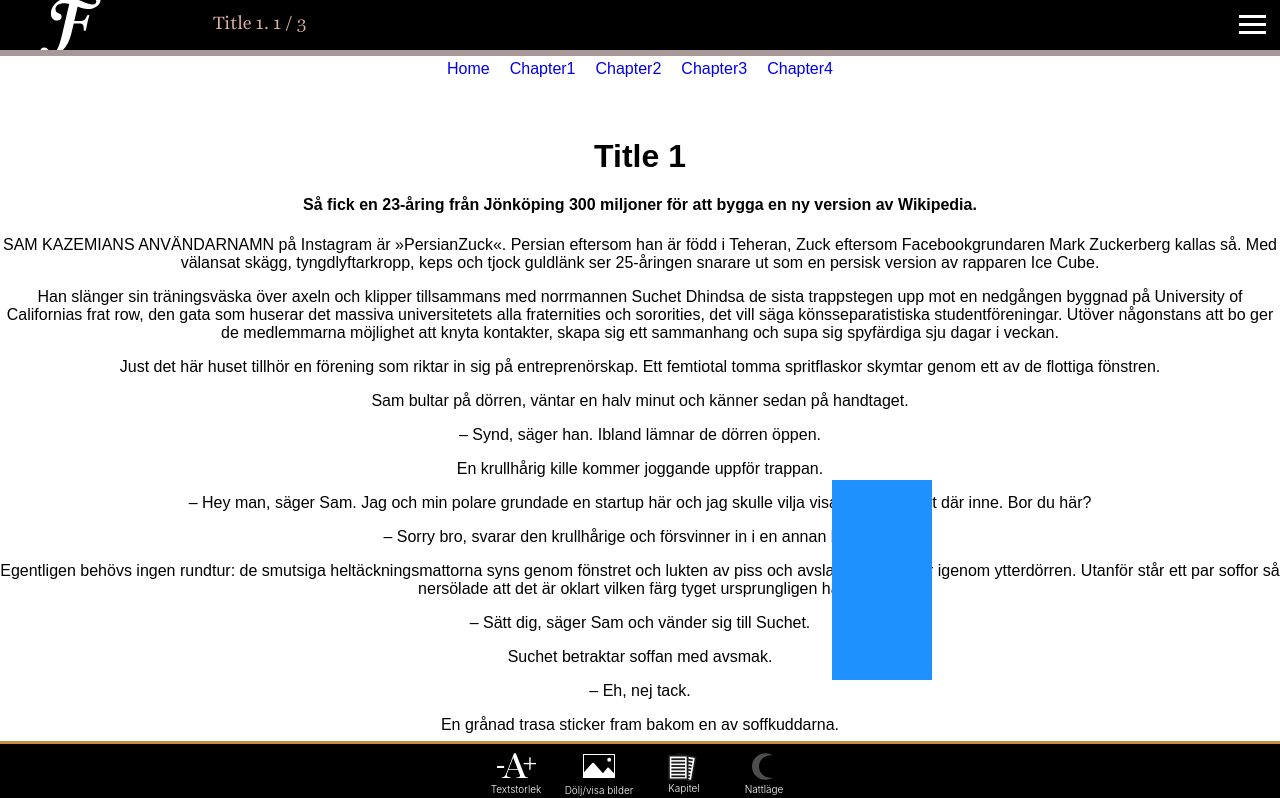
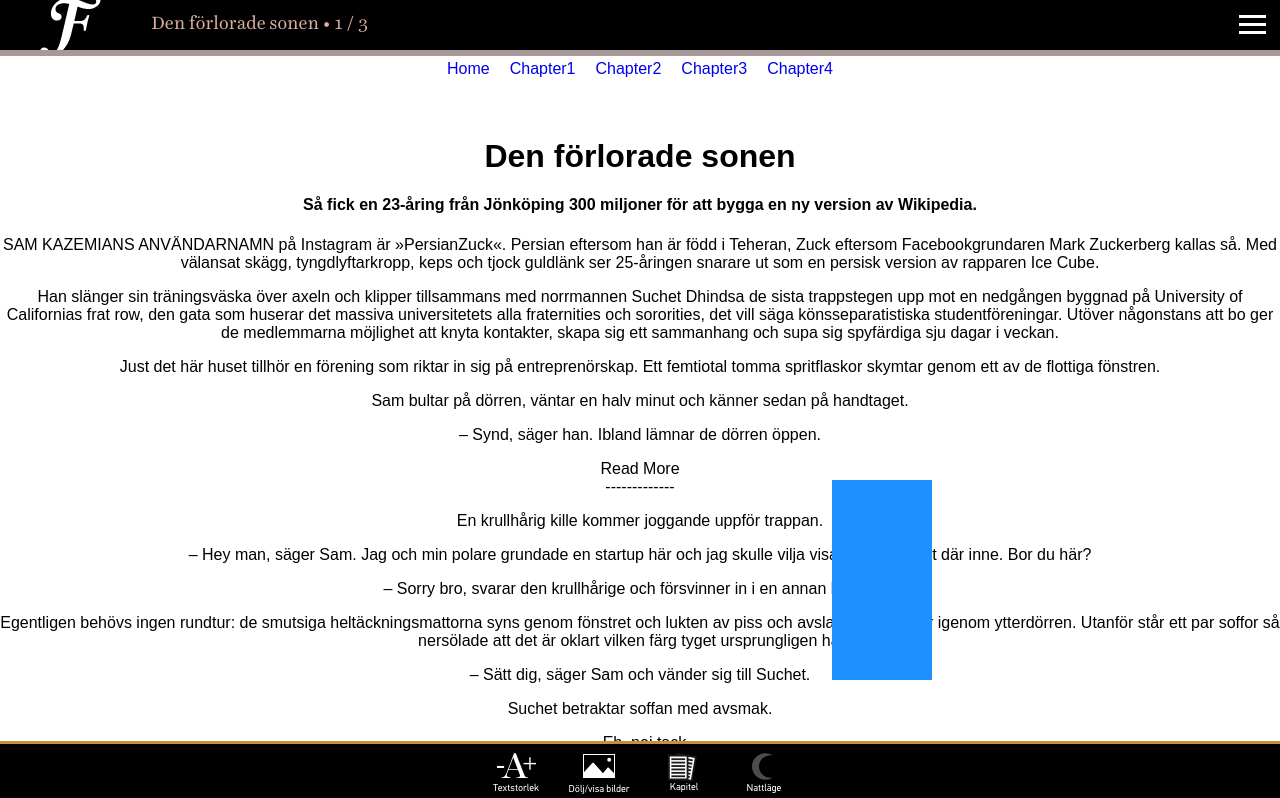
Before and after one commit to HenrikBielsten/filter, a React (Create React App) app in the folder filter/: page /chapter1 in a window 1280 px wide. Shown: the top 798 px of the page. Built offline with nearby package versions, Linux system fonts and the light colour scheme.

Commit message:
started working on the readmore function

```diff
--- a/filter/src/App.css
+++ b/filter/src/App.css
@@ -18,39 +18,8 @@
   font-family: 'pf-din-text-pro';
   src: url('/Font/pf-din-text-pro.otf');
 }
-
-
 .App {
   text-align: center;
   margin-top: 60px;
   margin-bottom: 60px;
 }
-
-.App-logo {
-  animation: App-logo-spin infinite 20s linear;
-  height: 80px;
-}
-
-.App-header {
-  background-color: #222;
-  height: 150px;
-  padding: 20px;
-  color: white;
-}
-
-.App-title {
-  font-size: 1.5em;
-}
-
-.App-intro {
-  font-size: large;
-}
-
-@keyframes App-logo-spin {
-  from { transform: rotate(0deg); }
-  to { transform: rotate(360deg); }
-}
-.progress-bar {
-  position: fixed;
-  top: 0;
-}
--- a/filter/src/components/Chapter1/Chapter1.js
+++ b/filter/src/components/Chapter1/Chapter1.js
@@ -1,5 +1,4 @@
 import React, { Component } from 'react';
-// import { NavLink } from 'react-router-dom';
 import JoystickNew from '../Joystick/JoystickNew.js';
 import Header from '../Header/Header.js';
 import ProgressBar from '../ProgressBar/ProgressBar.js';
@@ -10,9 +9,9 @@ import Text from '../Text/Text';
 import Image from '../Image/Image';
 import BigText from '../BigText/BigText';
 import articles from '../Database/articles.js';
+import ReadMore from '../ReadMore/ReadMore.js';
+import "./Article.css";
 
-import "./Article.css";
-// import Test from './test.js';
 
 class Chapter1 extends Component{
 
@@ -35,7 +34,7 @@ class Chapter1 extends Component{
           menuhidden={this.state.togglemenus.toString()}
           src={window.location.origin + '/icons/Filter_logo_F_white.svg'} mode='fit'
           title={article.title}
-          dot={`.`}
+          dot={` • `}
           id={article.chapter}
           extra={`/`}
           lastid={this.state.articles.length}
@@ -48,6 +47,7 @@ class Chapter1 extends Component{
         <Text text={article.text3} />
         <Text text={article.text4} />
         <Text text={article.text5} />
+        <ReadMore title={article.extraTitle} content={article.extraContent} />
         <Text text={article.text6} />
         <Text text={article.text7} />
         <Text text={article.text8} />
--- a/filter/src/components/ChapterButton/ChapterButton.css
+++ b/filter/src/components/ChapterButton/ChapterButton.css
@@ -7,7 +7,7 @@
   flex-direction: column;
   justify-content: center;
   align-items: center;
-  font-family: "SF Pro Text";
+  font-family: 'pf-din-text-pro';
 }
 .chapterButtonIcon {
   width: 4vh;
--- a/filter/src/components/Database/articles.js
+++ b/filter/src/components/Database/articles.js
@@ -2,7 +2,7 @@
     {
       chapter: 1,
       headline: 'Miniubåtar med larvband',
-      title: 'Title 1',
+      title: 'Den förlorade sonen',
       ingress: 'Så fick en 23-åring från Jönköping 300 miljoner för att bygga en ny version av Wikipedia.',
       text: "SAM KAZEMIANS ANVÄNDARNAMN på Instagram är »PersianZuck«. Persian eftersom han är född i Teheran, Zuck eftersom Facebookgrundaren Mark Zuckerberg kallas så. Med välansat skägg, tyngdlyftarkropp, keps och tjock guldlänk ser 25-åringen snarare ut som en persisk version av rapparen Ice Cube.",
       text2: "Han slänger sin träningsväska över axeln och klipper tillsammans med norrmannen Suchet Dhindsa de sista trappstegen upp mot en nedgången byggnad på University of Californias frat row, den gata som huserar det massiva universitetets alla fraternities och sororities, det vill säga könsseparatistiska studentföreningar. Utöver någonstans att bo ger de medlemmarna möjlighet att knyta kontakter, skapa sig ett sammanhang och supa sig spyfärdiga sju dagar i veckan.",
@@ -50,6 +50,8 @@
       text41: "Precis som bitcoin gick dogecoin och de andra valutor Sam bröt att växla mot dollar. Varje månad drog han in ungefär 1 000 dollar, tillräckligt för att betala hyran – där elen lyckligtvis ingick – och delar av universitetsavgiften.",
       text42: "– Innan jag träffade Sam trodde jag att kryptovalutor mest var något folk hade till att köpa droger på internet, säger Theodor. Jag tyckte att allt han berättade var väldigt intressant. Men hela grejen var fortfarande ganska underground och det fanns inte riktigt något användningsområde. När jag och Sam diskuterade vad vi skulle bygga tillsammans pratade vi om helt andra saker.",
       image2: 'https://i2.wp.com/magasinetfilter.se/wp-content/uploads/2018/09/everipedia-2.jpg?w=1600&ssl=1',
+      extraTitle: 'Sjukt grym extra information',
+      extraContent: 'Lorem ipsum dolor sit amet, consectetur adipisicing elit, sed do eiusmod tempor incididunt ut labore et dolore magna aliqua. Ut enim ad minim veniam, quis nostrud exercitation ullamco laboris nisi ut aliquip ex ea commodo consequat.',
       id: '1',
     },
     {
--- a/filter/src/components/Fontsize/Fontsize.css
+++ b/filter/src/components/Fontsize/Fontsize.css
@@ -6,7 +6,7 @@
   flex-direction: column;
   justify-content: center;
   align-items: center;
-  font-family: "SF Pro Text";
+  font-family: 'pf-din-text-pro';
 }
 .fontsizeIcon {
   width: 5vh;
--- a/filter/src/components/HideAndShowPictures/HideAndShowPictures.css
+++ b/filter/src/components/HideAndShowPictures/HideAndShowPictures.css
@@ -8,7 +8,7 @@
   flex-direction: column;
   justify-content: center;
   align-items: center;
-  font-family: "SF Pro Text";
+    font-family: 'pf-din-text-pro';
 }
 .hideAndShowPicturesIcon {
   width: 4vh;
--- /dev/null
+++ b/filter/src/components/Home/Home.css
@@ -0,0 +1,7 @@
+.headerLine {
+  height: 3px;
+  width: 100%;
+  background-color: #D8AD9C;
+  position: fixed;
+  top: 50px;
+}
--- a/filter/src/components/Home/Home.js
+++ b/filter/src/components/Home/Home.js
@@ -1,11 +1,13 @@
 import React, { Component } from "react";
 import Header from "../Header/Header.js";
+import "./Home.css";
 class Home extends Component {
   render() {
 
     return (
-      <div className="parties">
+      <div className="homePage">
         <Header src={window.location.origin + '/images/Filter_logo.svg'} mode='fit' height={'14vh'} width={'14vh'}  />
+        <div className="headerLine"></div>
         <h1>Home</h1>
       </div>
     );
--- a/filter/src/components/Joystick/JoystickNew.js
+++ b/filter/src/components/Joystick/JoystickNew.js
@@ -12,7 +12,6 @@ class JoystickNew extends Component {
     }
 
   onClick = (e) => {
-
     e.stopPropagation();
   }
 
--- a/filter/src/components/NightMode/NightMode.css
+++ b/filter/src/components/NightMode/NightMode.css
@@ -7,7 +7,7 @@
   flex-direction: column;
   justify-content: center;
   align-items: center;
-  font-family: "SF Pro Text";
+  font-family: 'pf-din-text-pro';
 }
 .nightModeIcon {
   width: 3vh;
--- a/filter/src/components/ReadMore/ReadMore.js
+++ b/filter/src/components/ReadMore/ReadMore.js
@@ -0,0 +1,37 @@
+import React, { Component } from "react";
+import Header from "../Header/Header.js";
+import "./ReadMore.css";
+class ReadMore extends Component {
+  constructor(props) {
+  super(props);
+  this.state = {
+    readmore: false
+  };
+  this.eventHandler = this.eventHandler.bind(this);
+}
+eventHandler(event) {
+  event.stopPropagation();
+  this.setState(prevState => ({
+    readmore: !prevState.readmore
+  }));
+}
+  render() {
+    return (
+      <div className={this.state.readmore ? "readMore Open" : "readMore Closed"}>
+        {this.state.readmore ? (
+        <div className="readMore">
+          <h1>{this.props.title}</h1>
+          <p>{this.props.content}</p>
+        </div> ) : <div className="readMore Closed">Read More </div>}
+
+        <div
+         onClick={this.eventHandler}
+       >
+       -------------
+       </div>
+      </div>
+    );
+  }
+}
+
+export default ReadMore;
```
Also changed, not shown: filter/src/components/ReadMore/ReadMore.css (added).
